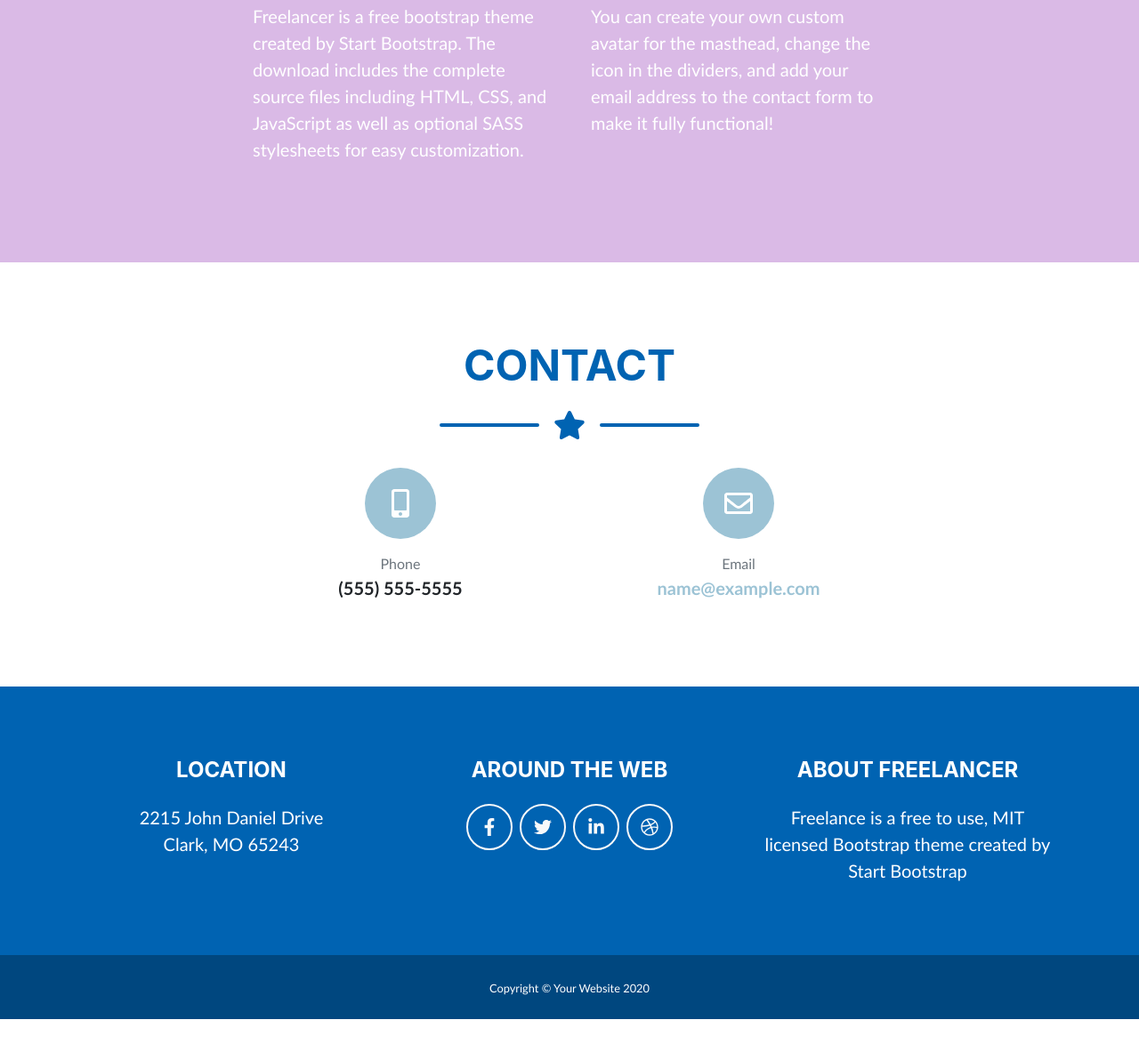
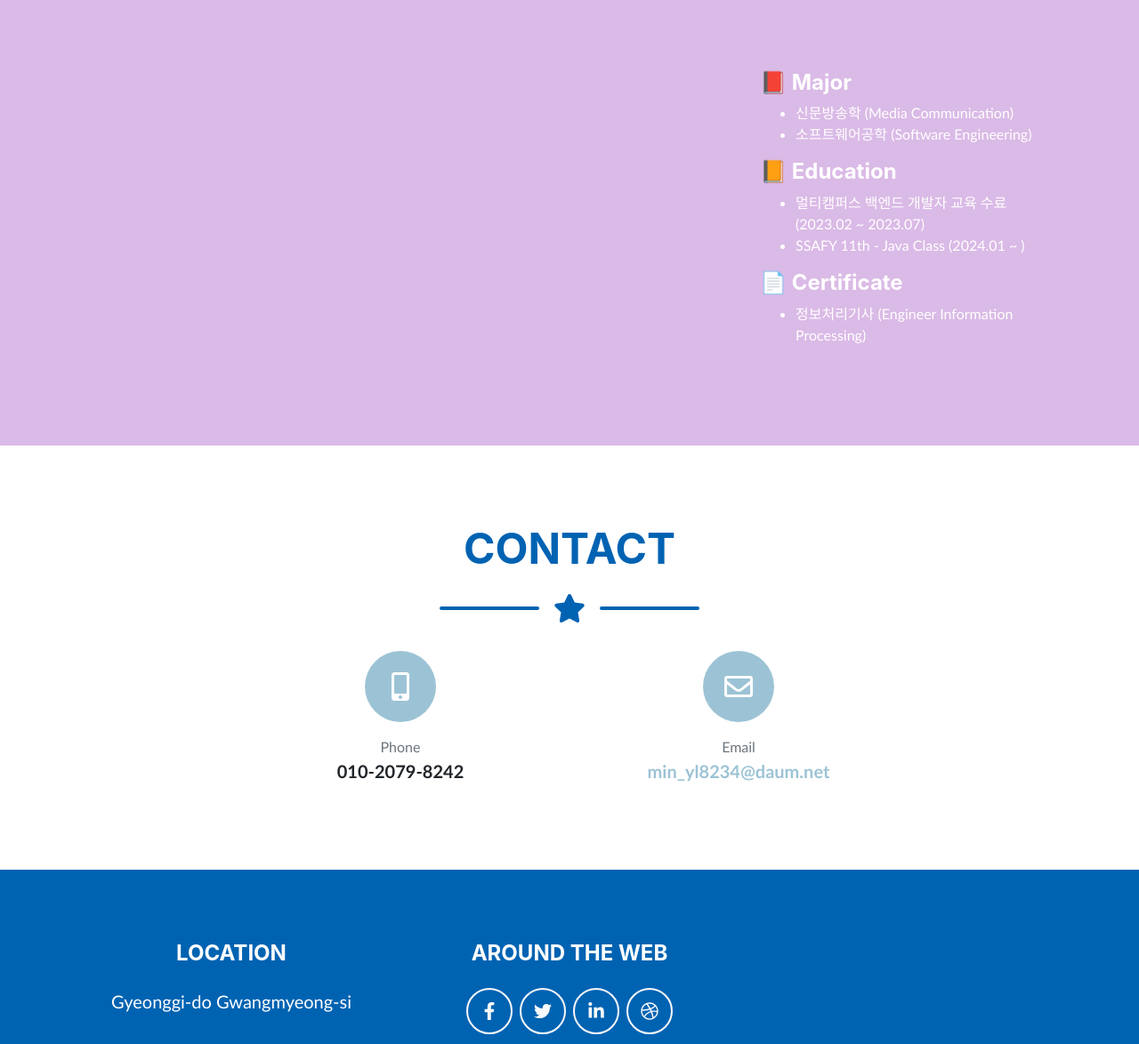
Before and after one commit to yelim99/yelim99.github.io, a plain HTML site: page index.html in a window 1280 px wide. Shown: the part 1531-2705 px from the top of the page at 89% size. Before the commit the page ends 2677 px from the top, so only its background shows below. Drawn offline with nearby package versions, Linux system fonts and the light colour scheme; a web font is replaced by a local one.

Commit message:
portfolio update3

```diff
--- a/index.html
+++ b/index.html
@@ -292,11 +292,26 @@
                 <!-- About Section Content-->
                 <div class="row">
                     <div class="col-lg-4 ml-auto">
-                        <p class="pre-wrap lead">Freelancer is a free bootstrap theme created by Start Bootstrap. The download includes the complete source files including HTML, CSS, and JavaScript as well as optional SASS stylesheets for easy customization.</p>
+                        <p class="pre-wrap lead">
+                            <h4>📕 Major</h4>
+                            <ul>
+                                <li>신문방송학 (Media Communication)</li>
+                                <li>소프트웨어공학 (Software Engineering)</li>
+                            </ul>
+                            <h4>📙 Education</h4>
+                            <ul>
+                                <li>멀티캠퍼스 백엔드 개발자 교육 수료 (2023.02 ~ 2023.07)</li>
+                                <li>SSAFY 11th - Java Class (2024.01 ~ )</li>
+                            </ul>
+                            <h4>📄 Certificate</h4>
+                            <ul>
+                                <li>정보처리기사 (Engineer Information Processing)</li>
+                            </ul>
+                        </p>
                     </div>
-                    <div class="col-lg-4 mr-auto">
+                    <!-- <div class="col-lg-4 mr-auto">
                         <p class="pre-wrap lead">You can create your own custom avatar for the masthead, change the icon in the dividers, and add your email address to the contact form to make it fully functional!</p>
-                    </div>
+                    </div> -->
                 </div>
             </div>
         </section>
@@ -318,13 +333,13 @@
                         <div class="d-flex flex-column align-items-center">
                             <div class="icon-contact mb-3"><i class="fas fa-mobile-alt"></i></div>
                             <div class="text-muted">Phone</div>
-                            <div class="lead font-weight-bold">(555) 555-5555</div>
+                            <div class="lead font-weight-bold">010-2079-8242</div>
                         </div>
                     </div>
                     <div class="col-lg-4">
                         <div class="d-flex flex-column align-items-center">
                             <div class="icon-contact mb-3"><i class="far fa-envelope"></i></div>
-                            <div class="text-muted">Email</div><a class="lead font-weight-bold" href="mailto:name@example.com">name@example.com</a>
+                            <div class="text-muted">Email</div><a class="lead font-weight-bold" href="mailto:name@example.com">min_yl8234@daum.net</a>
                         </div>
                     </div>
                 </div>
@@ -336,18 +351,17 @@
                     <!-- Footer Location-->
                     <div class="col-lg-4 mb-5 mb-lg-0">
                         <h4 class="mb-4">LOCATION</h4>
-                        <p class="pre-wrap lead mb-0">2215 John Daniel Drive
-Clark, MO 65243</p>
+                        <p class="pre-wrap lead mb-0">Gyeonggi-do Gwangmyeong-si</p>
                     </div>
                     <!-- Footer Social Icons-->
                     <div class="col-lg-4 mb-5 mb-lg-0">
                         <h4 class="mb-4">AROUND THE WEB</h4><a class="btn btn-outline-light btn-social mx-1" href="https://www.facebook.com/StartBootstrap"><i class="fab fa-fw fa-facebook-f"></i></a><a class="btn btn-outline-light btn-social mx-1" href="https://www.twitter.com/sbootstrap"><i class="fab fa-fw fa-twitter"></i></a><a class="btn btn-outline-light btn-social mx-1" href="https://www.linkedin.com/in/startbootstrap"><i class="fab fa-fw fa-linkedin-in"></i></a><a class="btn btn-outline-light btn-social mx-1" href="https://www.dribble.com/startbootstrap"><i class="fab fa-fw fa-dribbble"></i></a>
                     </div>
                     <!-- Footer About Text-->
-                    <div class="col-lg-4">
+                    <!-- <div class="col-lg-4">
                         <h4 class="mb-4">ABOUT FREELANCER</h4>
                         <p class="pre-wrap lead mb-0">Freelance is a free to use, MIT licensed Bootstrap theme created by Start Bootstrap</p>
-                    </div>
+                    </div> -->
                 </div>
             </div>
         </footer>
```
